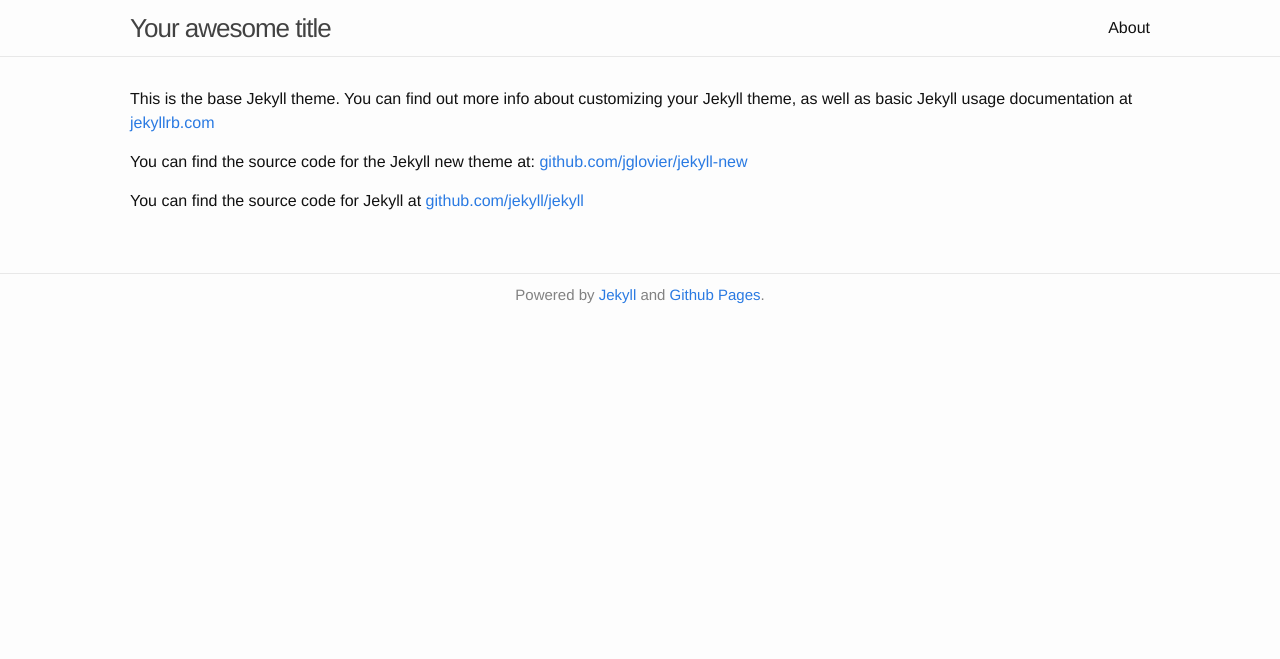
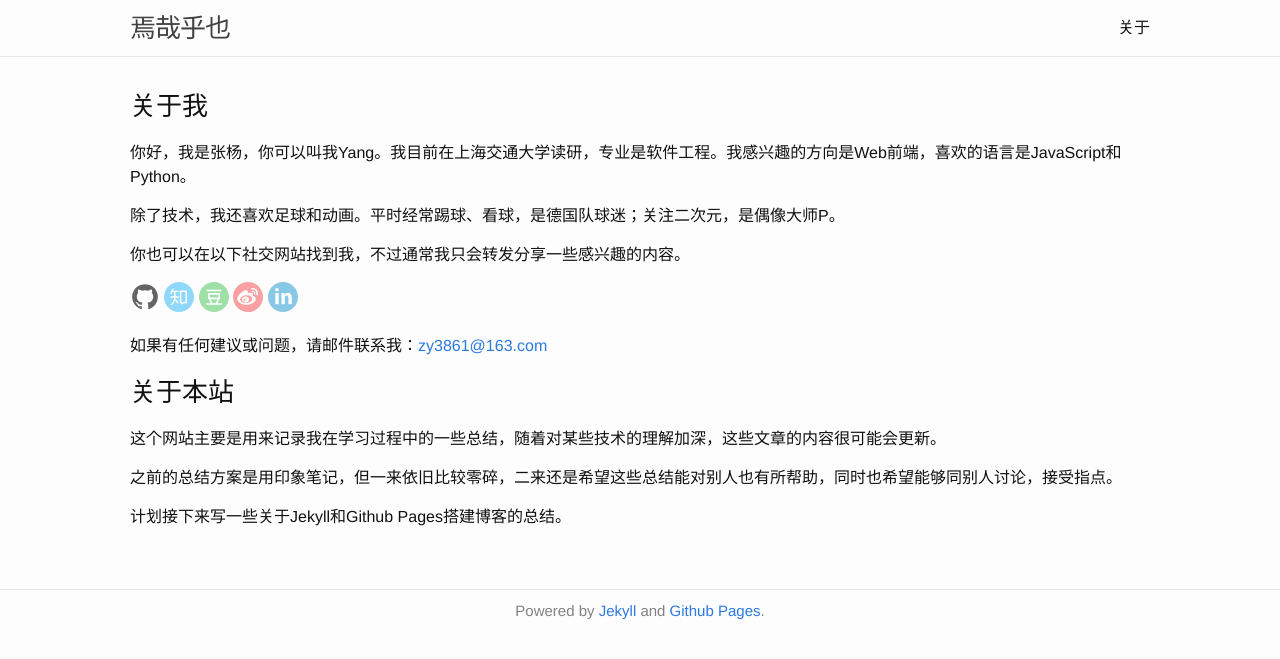
Before and after one commit to zlqy386/zlqy386.github.io, a Jekyll site: the page built from about.md, in a window 1280 px wide. Shown: the top 659 px of the page. Built offline with Jekyll 4.4.1, drawn with Linux system fonts in a browser that asks for light colours.

Commit message:
about and title

```diff
--- a/_config.yml
+++ b/_config.yml
@@ -1,5 +1,5 @@
 # Site settings
-title: Your awesome title
+title: 焉哉乎也
 email: zy3861@163.com
 description: > # this means to ignore newlines until "baseurl:"
   Write an awesome description for your new site here. You can edit this
--- a/about.md
+++ b/about.md
@@ -1,11 +1,30 @@
 ---
 layout: page
-title: About
-permalink: /about/
+title: 关于
+showTitle: false
+permalink: /about
 ---
 
-This is the base Jekyll theme. You can find out more info about customizing your Jekyll theme, as well as basic Jekyll usage documentation at [jekyllrb.com](http://jekyllrb.com/)
+### 关于我
 
-You can find the source code for the Jekyll new theme at: [github.com/jglovier/jekyll-new](https://github.com/jglovier/jekyll-new)
+你好，我是张杨，你可以叫我Yang。我目前在上海交通大学读研，专业是软件工程。我感兴趣的方向是Web前端，喜欢的语言是JavaScript和Python。
 
-You can find the source code for Jekyll at [github.com/jekyll/jekyll](https://github.com/jekyll/jekyll)
+除了技术，我还喜欢足球和动画。平时经常踢球、看球，是德国队球迷；关注二次元，是偶像大师P。
+
+你也可以在以下社交网站找到我，不过通常我只会转发分享一些感兴趣的内容。
+
+<a href="https://github.com/zlqy386" title="GitHub" target="_blank"><svg viewBox="0 0 1792 1792" class="icon"><path d="M1664 896q0 251-146.5 451.5t-378.5 277.5q-27 5-39.5-7t-12.5-30v-211q0-97-52-142 57-6 102.5-18t94-39 81-66.5 53-105 20.5-150.5q0-121-79-206 37-91-8-204-28-9-81 11t-92 44l-38 24q-93-26-192-26t-192 26q-16-11-42.5-27t-83.5-38.5-86-13.5q-44 113-7 204-79 85-79 206 0 85 20.5 150t52.5 105 80.5 67 94 39 102.5 18q-40 36-49 103-21 10-45 15t-57 5-65.5-21.5-55.5-62.5q-19-32-48.5-52t-49.5-24l-20-3q-21 0-29 4.5t-5 11.5 9 14 13 12l7 5q22 10 43.5 38t31.5 51l10 23q13 38 44 61.5t67 30 69.5 7 55.5-3.5l23-4q0 38 .5 89t.5 54q0 18-13 30t-40 7q-232-77-378.5-277.5t-146.5-451.5q0-209 103-385.5t279.5-279.5 385.5-103 385.5 103 279.5 279.5 103 385.5z"/></svg><!--[if lt IE 9]><em>GitHub</em><![endif]--></a>
+<a href="http://www.zhihu.com/people/carlzhy" title="知乎" target="_blank"><svg viewBox="0 0 50 50" class="icon"><path d="M25 50C38.8 50 50 38.8 50 25 50 11.2 38.8 0 25 0 11.2 0 0 11.2 0 25 0 38.8 11.2 50 25 50ZM16.4 10.7C16.4 10.7 14.3 10.8 13.5 12.1 12.8 13.4 10.3 20.2 10.3 20.2 10.3 20.2 11.1 20.5 12.5 19.5 13.9 18.5 14.3 16.8 14.3 16.8L16.8 16.7 16.9 23.8C16.9 23.8 12.6 23.7 11.7 23.8 10.8 23.8 10.3 26.1 10.3 26.1L16.9 26.1C16.9 26.1 16.3 30.1 14.6 32.9 13 35.8 9.8 38.1 9.8 38.1 9.8 38.1 12.1 39 14.3 37.7 16.6 36.4 18.2 30.6 18.2 30.6L23.5 37.1C23.5 37.1 24 34 23.4 33.1 22.9 32.3 19.8 28.8 19.8 28.8L18.4 30 19.4 26.1 25.1 26.1C25.1 26.1 25.1 23.9 24 23.8 22.9 23.7 19.4 23.8 19.4 23.8L19.4 16.8 24.6 16.8C24.6 16.8 24.5 14.5 23.5 14.5 22.5 14.5 15.1 14.5 15.1 14.5L16.4 10.7ZM26.4 14.3L38.2 14.3 38.2 35.3 32.9 35.3 29.2 37.9 28.5 35.3 26.4 35.3 26.4 14.3ZM28.9 16.6L35.8 16.6 35.8 32.9 33.3 32.9 30.2 35.2 29.5 32.9 28.9 32.9 28.9 16.6Z" fill="#49C1FB" fill-rule="evenodd"/></svg><!--[if lt IE 9]><em>知乎</em><![endif]--></a>
+<a href="http://www.douban.com/people/57539451" title="豆瓣" target="_blank"><svg viewBox="0 0 50 50" class="icon"><path d="M25 50C38.8 50 50 38.8 50 25 50 11.2 38.8 0 25 0 11.2 0 0 11.2 0 25 0 38.8 11.2 50 25 50ZM37.5 15.6L12.7 15.6 12.7 13 37.5 13 37.5 15.6ZM38.1 37.8L12 37.8 12 35.3 19.8 35.3C18.8 33.2 17.8 31.4 16.8 29.9L18.8 28.6 15.2 28.6 15.2 18.5 35.1 18.5 35.1 28.6 31.4 28.6 33.4 29.9C32.4 32 31.5 33.8 30.4 35.3L38.1 35.3 38.1 37.8ZM32.3 26L32.3 21.1 18 21.1 18 26 32.3 26ZM30.9 28.6L19.3 28.6C20.5 30.7 21.7 32.9 22.7 35.3L27.4 35.3C28.9 33 30 30.8 30.9 28.6Z" fill="#61CD72"/></svg><!--[if lt IE 9]><em>豆瓣</em><![endif]--></a>
+<a href="http://weibo.com/u/2451753392" title="微博" target="_blank"><svg viewBox="0 0 50 50" class="icon"><path d="M25 50C38.8 50 50 38.8 50 25 50 11.2 38.8 0 25 0 11.2 0 0 11.2 0 25 0 38.8 11.2 50 25 50ZM22.5 38C31.1 38 37.9 33.5 37.9 28 37.9 23.3 32.1 23.3 32.1 23 32.1 22.7 35 20 32.1 18.3 29.2 16.6 23.9 19.2 24 18.9 26.3 15 23 13.8 21.4 13.8 17.4 13.8 7 22.5 7 28 7 33.5 13.9 38 22.5 38ZM22.9 34.9C28.4 34.2 32.4 30.7 31.9 27.1 31.4 23.6 26.6 21.3 21.1 22.1 15.6 22.8 11.6 26.3 12.1 29.9 12.6 33.4 17.4 35.7 22.9 34.9ZM21.9 34C25.1 33.3 27.4 30.6 26.8 27.9 26.3 25.2 23.2 23.5 20 24.2 16.7 24.8 14.5 27.5 15.1 30.2 15.6 32.9 18.6 34.6 21.9 34ZM22 29C22.6 29 23 28.6 23 28 23 27.4 22.6 27 22 27 21.4 27 21 27.4 21 28 21 28.6 21.4 29 22 29ZM19.7 31.3C20.7 30.8 21.2 29.8 20.9 29.1 20.5 28.3 19.4 28.1 18.4 28.6 17.4 29 16.9 30 17.2 30.8 17.6 31.5 18.7 31.7 19.7 31.3ZM35.9 15.9C34.1 14.3 32 14.9 32 14.9 31.4 14.9 31 15.4 31 16L31 15.7C31 16.3 31.4 16.7 32 16.7 32 16.7 33.7 16.4 34.7 17.6 35.6 18.7 35 20.3 35 20.3 34.8 20.8 35.1 21.2 35.7 21.2L35.8 21.2C36.3 21.2 36.9 20.8 37 20.2 37 20.2 37.7 17.6 35.9 15.9ZM39.3 12.7C35.9 9.5 31.5 10 31.5 10 30.7 10 30 10.7 30 11.5L30 11.2C30 12 30.7 12.6 31.5 12.6 31.5 12.6 35.8 12.1 37.8 15 39.7 17.9 38.9 21 38.9 21 38.8 21.8 39.4 22.5 40.2 22.5L39.9 22.5C40.7 22.5 41.5 21.8 41.5 21 41.5 21 42.6 15.8 39.3 12.7Z" fill="#F56467" fill-rule="evenodd"/></svg><!--[if lt IE 9]><em>微博</em><![endif]--></a>
+<a href="http://www.linkedin.com/in/yang-zhang-85753a85" title="LinkedIn" target="_blank"><svg viewBox="0 0 50 50" class="icon"><path d="M25 50C38.8 50 50 38.8 50 25 50 11.2 38.8 0 25 0 11.2 0 0 11.2 0 25 0 38.8 11.2 50 25 50ZM17.9 37L17.9 18.2 12.2 18.2 12.2 37 17.9 37ZM15 10C13.2 10 12 11.3 12 13 12 14.6 13.2 15.9 15 15.9 16.9 15.9 18 14.6 18 13 18 11.3 16.9 10 15 10ZM22.4 37L28.1 37 28.1 26.2C28.1 25.6 28.1 25 28.3 24.7 28.7 23.6 29.6 22.5 31.2 22.5 33.2 22.5 34 24.2 34 26.6L34 37 39.7 37 39.7 25.8C39.7 20.3 36.9 17.8 33.2 17.8 30.1 17.8 28.3 19.6 27.5 20.8L27.4 20.8 27.2 18.2 22.3 18.2C22.3 19.8 22.4 21.8 22.4 24.2L22.4 37Z" fill="#38A6D7" fill-rule="evenodd"/></svg><!--[if lt IE 9]><em>LinkedIn</em><![endif]--></a>
+
+如果有任何建议或问题，请邮件联系我：[zy3861@163.com](mailto:zy3861@163.com)
+
+### 关于本站
+
+这个网站主要是用来记录我在学习过程中的一些总结，随着对某些技术的理解加深，这些文章的内容很可能会更新。
+
+之前的总结方案是用印象笔记，但一来依旧比较零碎，二来还是希望这些总结能对别人也有所帮助，同时也希望能够同别人讨论，接受指点。
+
+计划接下来写一些关于Jekyll和Github Pages搭建博客的总结。
```
